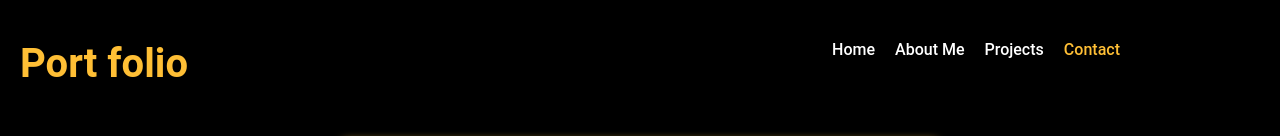
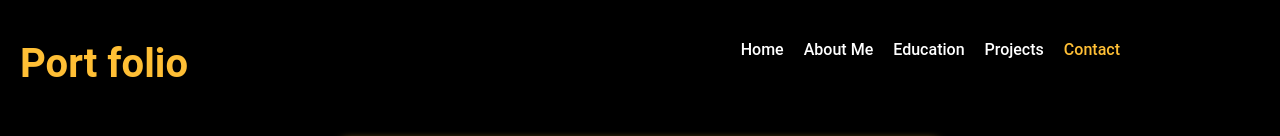
Before and after one commit to udupa-navya/udupa-navya.github.io, a plain HTML site: page Contact.html in a window 1280 px wide. Shown: the top 136 px of the page. Drawn offline with Linux system fonts and the light colour scheme.

Commit message:
Update Contact.html

```diff
--- a/Contact.html
+++ b/Contact.html
@@ -16,6 +16,7 @@
             <nav>
                 <a href="index.html">Home</a>
                 <a href="Aboutme.html">About Me</a>
+                 <a href="Education.html">Education</a>
                 <a href="Projects.html">Projects</a>
                 <a href="Contact.html"><span class="span-col">Contact</span></a>
             </nav>
```
